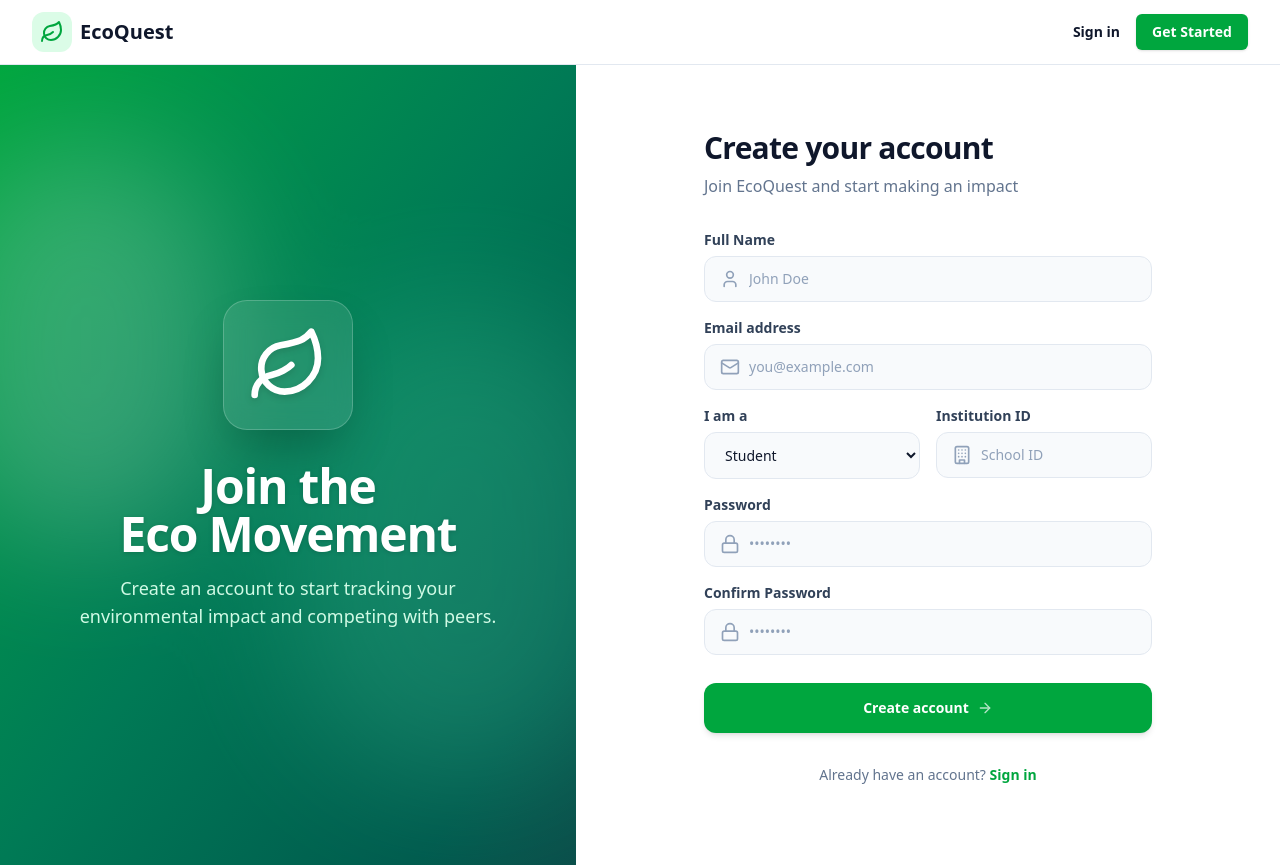
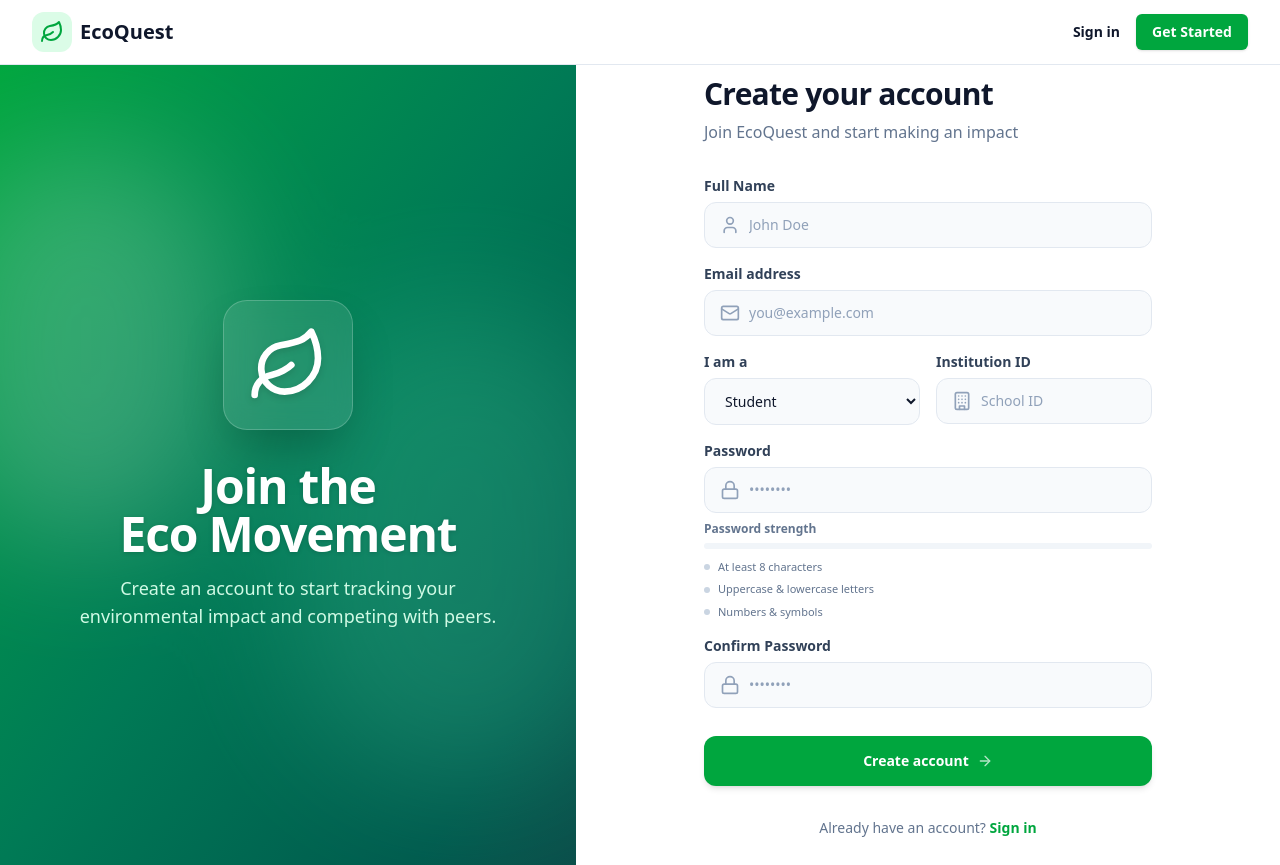
Before and after one commit to spjr1115-creator/ecoquest, a React (Vite) app in the folder apps/web/: page /register in a window 1280 px wide. Built offline with nearby package versions, Linux system fonts and the light colour scheme; no server answers.

Commit message:
fix: always show password strength indicator

```diff
--- a/apps/web/src/pages/Register.jsx
+++ b/apps/web/src/pages/Register.jsx
@@ -249,7 +249,6 @@ export default function Register() {
                     placeholder="••••••••"
                   />
                 </div>
-                {formData.password && (
                 <div className="mt-2 animate-in fade-in slide-in-from-top-1">
                   <div className="flex justify-between items-center mb-1.5">
                     <span className="text-xs font-semibold text-slate-500">Password strength</span>
@@ -280,7 +279,6 @@ export default function Register() {
                     </ul>
                   )}
                 </div>
-                )}
               </div>
 
               <div>
```
Lines whose indentation alone changed are shown as unchanged.
